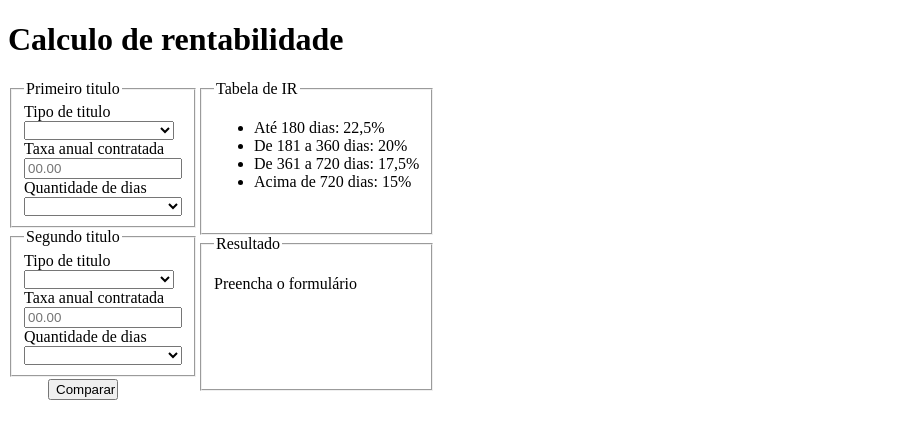
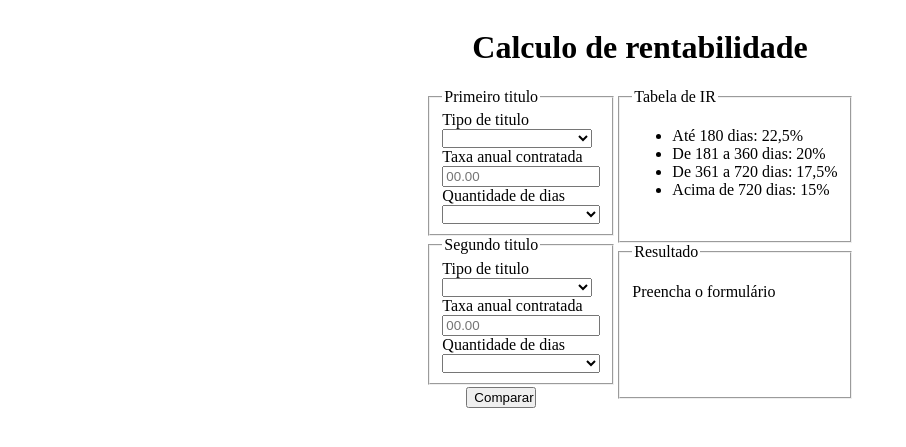
Before and after one commit to Daandrn/rentabilidade, a PHP site: page / in a window 1280 px wide. Shown: the top 447 px of the page, without its empty margins (0-906 px from the left). Run offline with PHP 8.4, Linux system fonts and the light colour scheme.

Commit message:
reposicionamento dos elementos

```diff
--- a/style.css
+++ b/style.css
@@ -1,4 +1,10 @@
 @charset "UTF-8";
+
+body {
+    display: flex;
+    flex-direction: column;
+    align-items: center;
+}
 
 main {
     display: flex;
```
